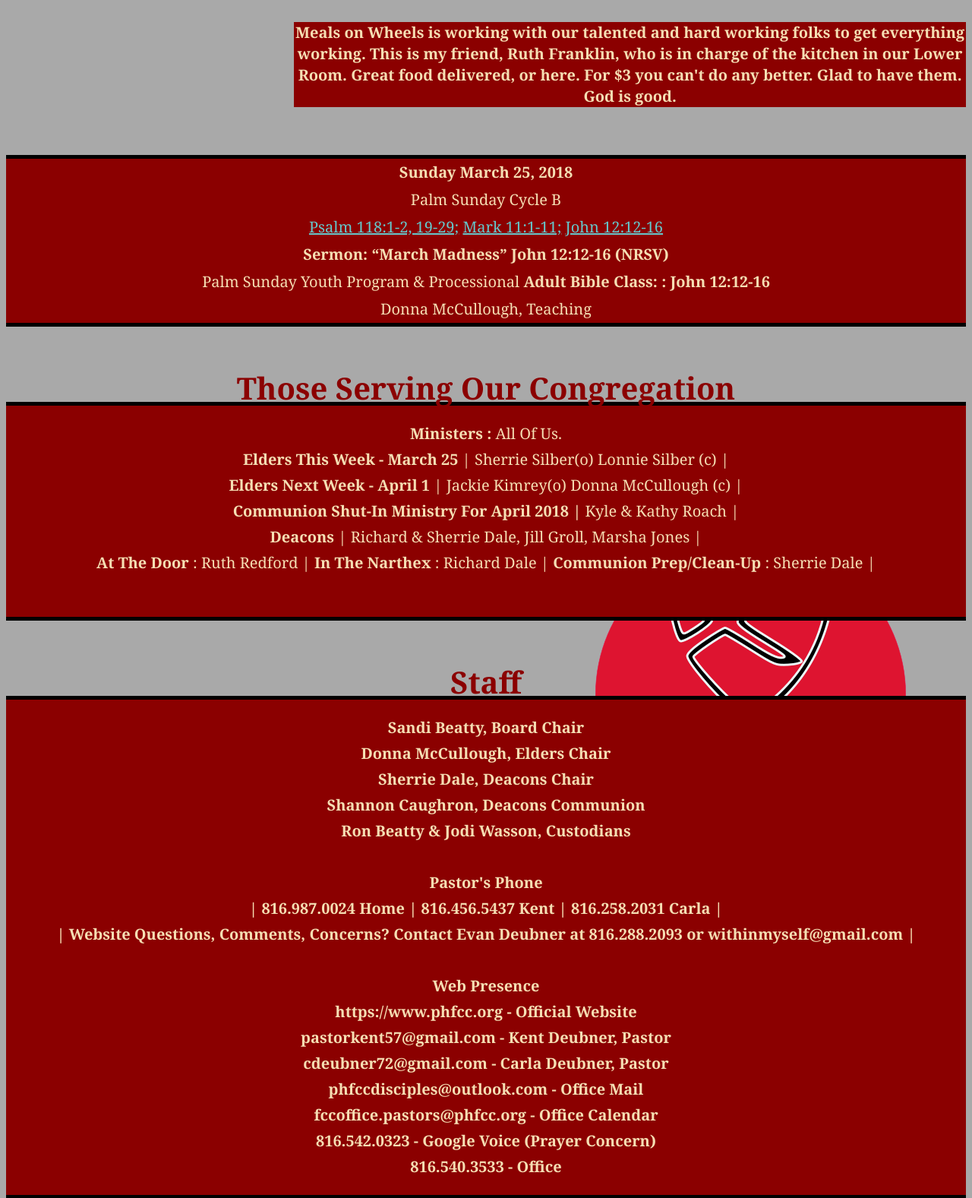
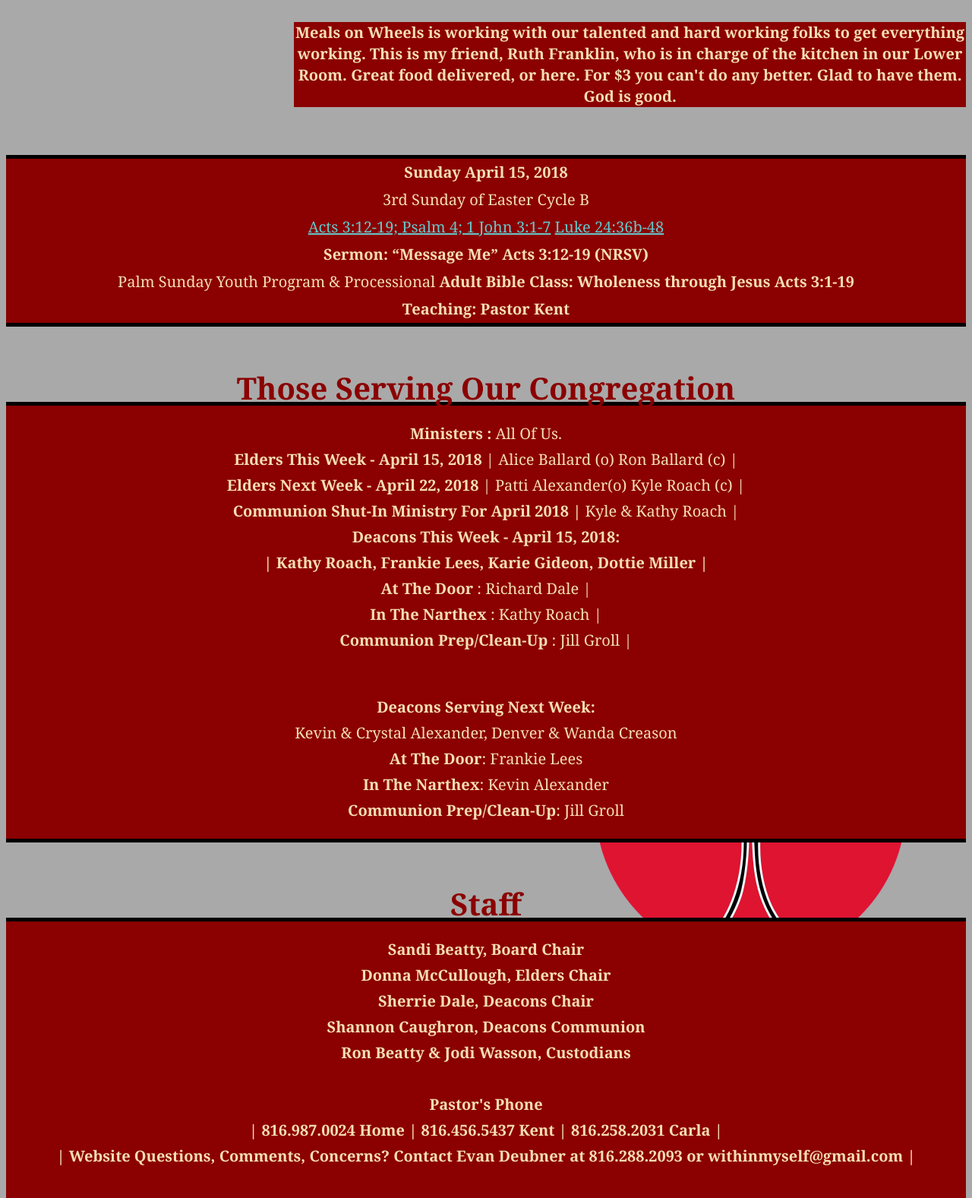
Before and after one commit to withinmyself/phfcc-index, a Flask app: page / in a window 1280 px wide. Shown: the part 1251-2828 px from the top of the page at 76% size. Run offline with Flask 2, Linux system fonts and the light colour scheme; some libraries are stand-ins or nearby versions.

Commit message:
Weekly Update

```diff
--- a/templates/phfcc.html
+++ b/templates/phfcc.html
@@ -26,16 +26,17 @@
 <div class="directory">
 	<section>
 		<p class="left_txt">
-			<strong>Sunday March 25, 2018<br></strong>
-					Palm Sunday Cycle B
+			<strong>Sunday April 15, 2018<br></strong>
+					3rd Sunday of Easter Cycle B
 					<br>
-					<a href="https://www.homileticsonline.com/subscriber/btl_scripture_results.asp?bible_book=Psalm">Psalm 118:1-2, 19-29;</a>
-					<a href="https://www.homileticsonline.com/subscriber/btl_scripture_results.asp?bible_book=Mark"> Mark 11:1-11;</a>
-					<a href="https://www.homileticsonline.com/subscriber/btl_scripture_results.asp?bible_book=John"> John 12:12-16</a><br>
-
-					<strong>Sermon: “March Madness” John 12:12-16 (NRSV)</strong><br>
+					<a href="https://www.homileticsonline.com/subscriber/btl_scripture_results.asp?bible_book=Acts"> Acts 3:12-19; </a>
+					<a href="https://www.homileticsonline.com/subscriber/btl_scripture_results.asp?bible_book=Psalm"> Psalm 4; 1 </a>
+					<a href="https://www.homileticsonline.com/subscriber/btl_scripture_results.asp?bible_book=John"> John 3:1-7</a>
+			<a href="https://www.homileticsonline.com/subscriber/btl_scripture_results.asp?bible_book=Luke"> Luke 24:36b-48</a><br>
+					<strong>Sermon: “Message Me” Acts 3:12-19 (NRSV)</strong><br>
 							Palm Sunday Youth Program &amp; Processional
-					<strong>Adult Bible Class: :  John 12:12-16 </strong><br>Donna McCullough, Teaching
+					<strong>Adult Bible Class: Wholeness through Jesus Acts 3:1-19<br>
+						    Teaching: Pastor Kent </strong><br>
 							</p>
 						</section>
 							</div>
@@ -48,14 +49,21 @@
 <div class="upcoming">
 					<p>
 					<strong>Ministers :</strong> All Of Us.<br>
-					<strong>Elders This Week - March 25</strong> | Sherrie Silber(o) Lonnie Silber (c) |<br>
-					<strong>Elders Next Week - April 1</strong> | Jackie Kimrey(o) Donna McCullough (c) |<br>
+					<strong>Elders This Week - April 15, 2018</strong> | Alice Ballard (o) Ron Ballard (c) |<br>
+					<strong>Elders Next Week - April 22, 2018</strong> | Patti Alexander(o) Kyle Roach (c) |<br>
 					<strong>Communion Shut-In Ministry For April 2018 | </strong>Kyle &amp; Kathy Roach |<br>
-					<strong>Deacons</strong>  | Richard &amp; Sherrie Dale, Jill Groll, Marsha Jones |<br>
-					<strong>At The Door</strong> : Ruth Redford |
-					<strong>In The Narthex</strong> : Richard Dale |
-					<strong>Communion Prep/Clean-Up</strong> : Sherrie Dale |<br><br>
+					<strong>Deacons This Week - April 15, 2018:</strong><br>
+						<strong>| Kathy Roach, Frankie Lees, Karie Gideon, Dottie Miller |</strong><br>
+					<strong>At The Door</strong> : Richard Dale |<br>
+					<strong>In The Narthex</strong> : Kathy Roach |<br>
+					<strong>Communion Prep/Clean-Up</strong> : Jill Groll |<br><br>
 					</p>
+	<p><strong>Deacons Serving Next Week:</strong><br>
+	Kevin &amp; Crystal Alexander, Denver &amp; Wanda Creason<br>
+	<strong>At The Door</strong>: Frankie Lees<br>
+	<strong>In The Narthex</strong>: Kevin Alexander<br>
+	<strong>Communion Prep/Clean-Up</strong>: Jill Groll<br>
+	</p>
 						</div>
 <div class="head">
 	<header>
```
